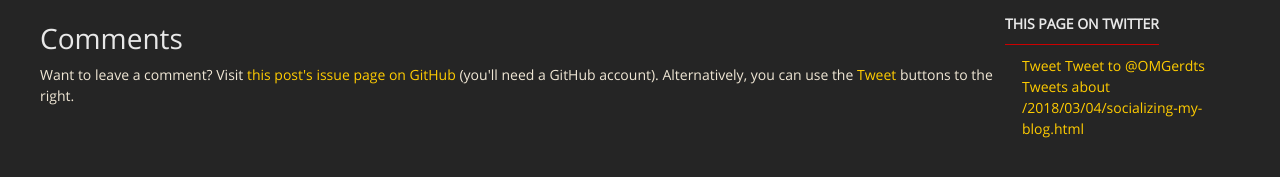
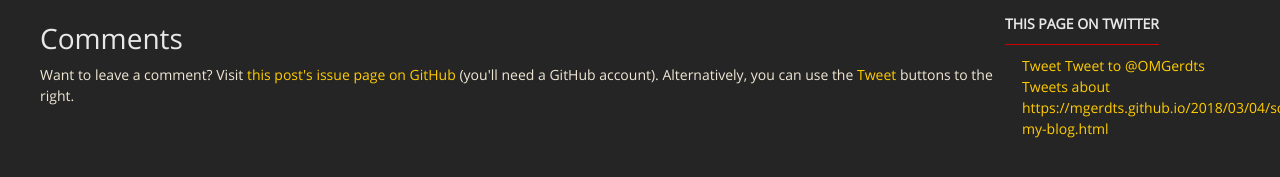
Before and after one commit to mgerdts/mgerdts.github.io, a Jekyll site: the page built from _posts/2018-03-04-socializing-my-blog.md, in a window 1280 px wide. Shown: the part 536-713 px from the top of the page. Built offline with Jekyll 4.4.1, drawn with Linux system fonts in a browser that asks for light colours; nearby versions of some CDN libraries; comment, search, counter and statistics services are not loaded; some of the changed lines change nothing that is shown.

Commit message:
fix 'view on twitter' button

```diff
--- a/_includes/post_tweets.html
+++ b/_includes/post_tweets.html
@@ -5,8 +5,8 @@
 <a href="https://twitter.com/intent/tweet?screen_name=OMGerdts&ref_src=twsrc%5Etfw" class="twitter-mention-button" data-show-count="false">Tweet to @OMGerdts</a><script async src="https://platform.twitter.com/widgets.js" charset="utf-8"></script>
 <a
   class="twitter-timeline"
-  href="https://twitter.com/search?q={{ page.url | uri_escape }}"
-  data-widget-id="{{ page.tweetWidgetId }}">Tweets about {{ page.url }}</a>
+  href="https://twitter.com/search?q=https://mgerdts.github.io{{ page.url | uri_escape }}"
+  data-widget-id="{{ page.tweetWidgetId }}">Tweets about https://mgerdts.github.io{{ page.url }}</a>
 <script>!function(d,s,id){var js,fjs=d.getElementsByTagName(s)[0],p=/^http:/.test(d.location)?'http':'https';if(!d.getElementById(id)){js=d.createElement(s);js.id=id;js.src=p+"://platform.twitter.com/widgets.js";fjs.parentNode.insertBefore(js,fjs);}}(document,"script","twitter-wjs");</script>
 {% else %}
 <b>FIXME:</b>
```
